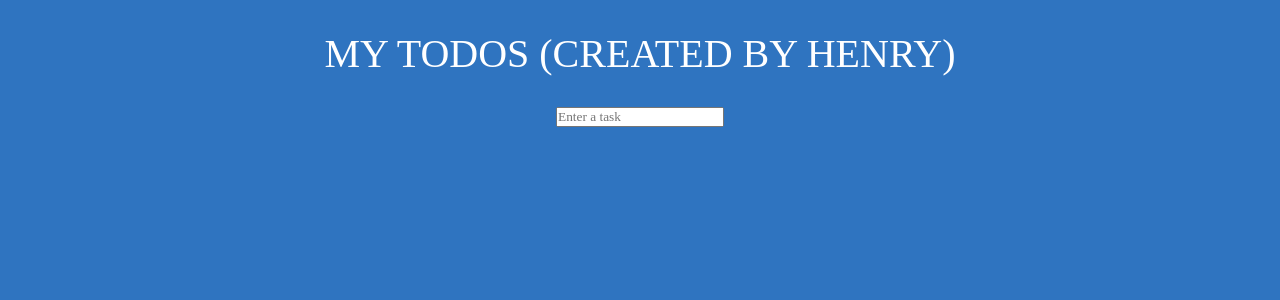
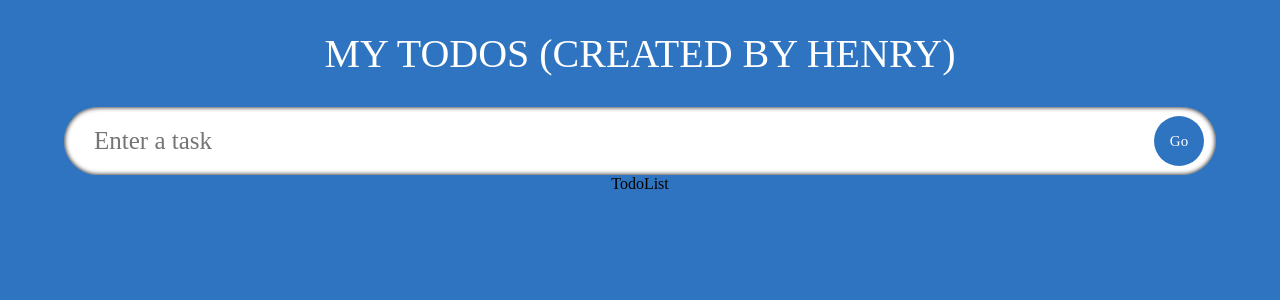
Before and after one commit to henrytrust1111/TodoList-Typescript, a React (Vite) app: page / in a window 1280 px wide. Shown: the top 300 px of the page. Built offline with nearby package versions, Linux system fonts and the light colour scheme; a web font is replaced by a local one.

Commit message:
commit 6

```diff
--- a/src/App.tsx
+++ b/src/App.tsx
@@ -1,12 +1,39 @@
+import { useState } from 'react'
 import './App.css'
 import InputField from './components/InputField'
+import { Todo } from './model'
+import TodoList from './components/TodoList'
 
 const App:React.FC = ()=>{
+
+  const [todo, setTodo] = useState<string>("")
+  const [todos, setTodos] = useState<Todo[]>([])
+
+  const handleAdd = (e: React.FormEvent) =>{
+    e.preventDefault()
+
+
+    if (todo){
+      setTodos([...todos,{id:Date.now(), todo, isDone: false}])
+      setTodo("")
+    }
+
+  }
+
+  console.log(todos);
+
+
+
+
+
   return(
     <div className="App">
       <span className="heading">My Todos (created by HENRY)</span>
 
-      <InputField />
+      <InputField  todo={todo} setTodo={setTodo}  handleAdd={handleAdd} />
+
+      <TodoList />
+
     </div>
   )
 }
--- a/src/components/InputField.tsx
+++ b/src/components/InputField.tsx
@@ -1,12 +1,35 @@
+import { useRef } from "react";
+import "./styles.css";
 
-
-const InputField = () => {
-  return (
-    <form className="input">
-        {/* BEM (Block Element Modifier) */}
-        <input type="input" placeholder="Enter a task" className="input__box" />
-    </form>
-  )
+interface Props {
+  todo: string;
+  setTodo: React.Dispatch<React.SetStateAction<string>>;
+  handleAdd: (e: React.FormEvent)=> void;
 }
 
-export default InputField
+const InputField: React.FC<Props> = ({ todo, setTodo, handleAdd }) => {
+
+    const inputRef = useRef<HTMLInputElement>(null)
+
+  return (
+    <form className="input" onSubmit={(e)=>{
+        handleAdd(e)
+        inputRef.current?.blur()
+    }}>
+      {/* BEM (Block Element Modifier) */}
+      <input
+        type="input"
+        ref={inputRef}
+        value={todo}
+        onChange={(e) => setTodo(e.target.value)}
+        placeholder="Enter a task"
+        className="input__box"
+      />
+      <button type="submit" className="input_submit">
+        Go
+      </button>
+    </form>
+  );
+};
+
+export default InputField;
--- /dev/null
+++ b/src/components/TodoList.tsx
@@ -0,0 +1,9 @@
+import React from 'react'
+
+const TodoList = () => {
+  return (
+    <div>TodoList</div>
+  )
+}
+
+export default TodoList
--- /dev/null
+++ b/src/components/styles.css
@@ -0,0 +1,46 @@
+.input{
+    display: flex;
+    width: 90%;
+    align-items: center;
+    position: relative;
+}
+
+.input__box{
+    width: 100%;
+    border-radius: 50px;
+    padding: 20px 30px;
+    font-size: 25px;
+    border: none;
+    outline: none;
+    transition: 0.25s;
+    box-shadow: inset 0 0 5px black;
+}
+
+.input__box:focus{
+    box-shadow: 0 0 10px 1000px rgba(0, 0, 0, 0.5);
+    outline: none;
+}
+
+.input_submit{
+    position: absolute;
+    width: 50px;
+    height: 50px;
+    margin: 12px;
+    border-radius: 50px;
+    right: 0;
+    border: none;
+    font-size: 15px;
+    background-color: #2f74c0;
+    color: #fff;
+    transition: 0.2s all;
+    box-shadow:  0 0 10 #000;
+}
+
+.input_submit:hover{
+    background-color: #388ae2;
+}
+
+.input_submit:active{
+    transform: scale(0.8);
+    box-shadow:  0 0 5px #000;
+}
--- /dev/null
+++ b/src/model.ts
@@ -0,0 +1,5 @@
+export interface Todo{
+    id: number;
+    todo: string;
+    isDone: boolean;
+}
```
